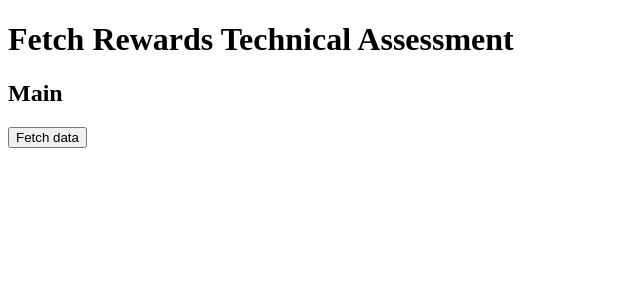
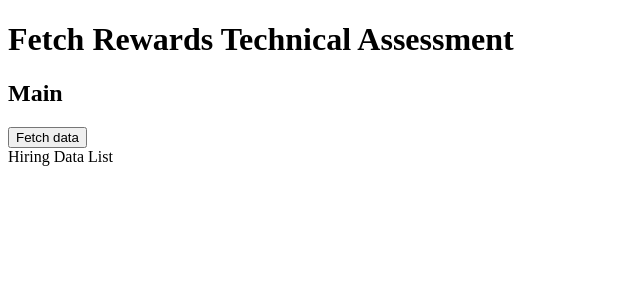
Before and after one commit to dyson1602/fetch-rewards-technical, a React (Create React App) app: page / in a window 1280 px wide. Shown: the top 300 px of the page, without its empty margins (0-640 px from the left). Built offline with nearby package versions, Linux system fonts and the light colour scheme.

Commit message:
HiringDataList component added and connected

```diff
--- /dev/null
+++ b/src/components/HiringDataList.tsx
@@ -0,0 +1,11 @@
+import '../styles/HiringDataList.css'
+
+const HiringDataList: React.FC = () => {
+  return (
+    <div>
+      Hiring Data List
+    </div>
+  )
+}
+
+export default HiringDataList
--- a/src/components/Main.tsx
+++ b/src/components/Main.tsx
@@ -1,5 +1,6 @@
 import '../styles/Main.css';
 import { useState } from 'react';
+import HiringDataList from './HiringDataList';
 
 interface HiringData {
   id: number;
@@ -7,7 +8,7 @@
   name: string;
 }
 
-export const Main: React.FC = () => {
+const Main: React.FC = () => {
   const [hiringData, setHiringData] = useState<HiringData[]>();
 
   const fetchDataHandler = async () => {
@@ -22,6 +23,9 @@
     <div>
       <h2>Main</h2>
       <button onClick={fetchDataHandler}>Fetch data</button>
+      <HiringDataList />
     </div>
   );
 };
+
+export default Main;
--- a/src/index.tsx
+++ b/src/index.tsx
@@ -1,5 +1,5 @@
 import ReactDOM from 'react-dom';
-import { Main } from './components/Main';
+import Main from './components/Main';
 
 const App = () => {
   return (
--- /dev/null
+++ b/src/styles/HiringDataList.css
@@ -0,0 +1 @@
+/* No CSS *//*# sourceMappingURL=HiringDataList.css.map */
```
Also changed, not shown: src/styles/HiringDataList.sass (added), 1 other file (tests, documents, lock files or other folders).
